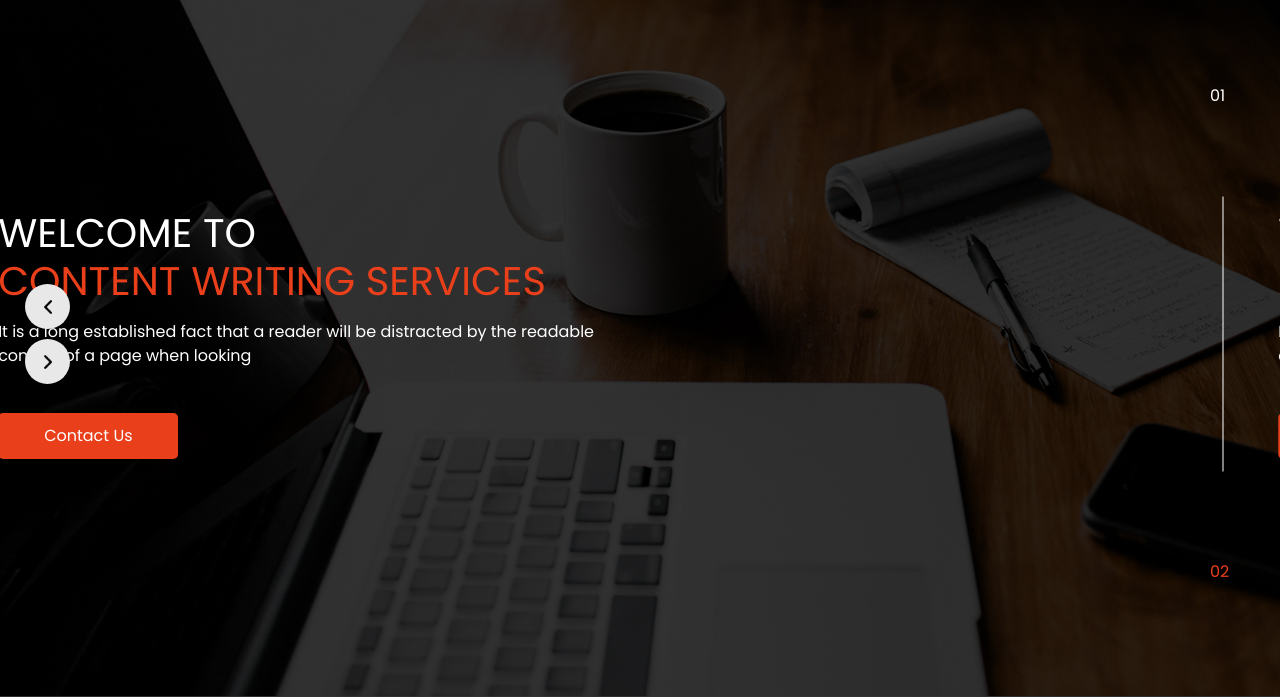
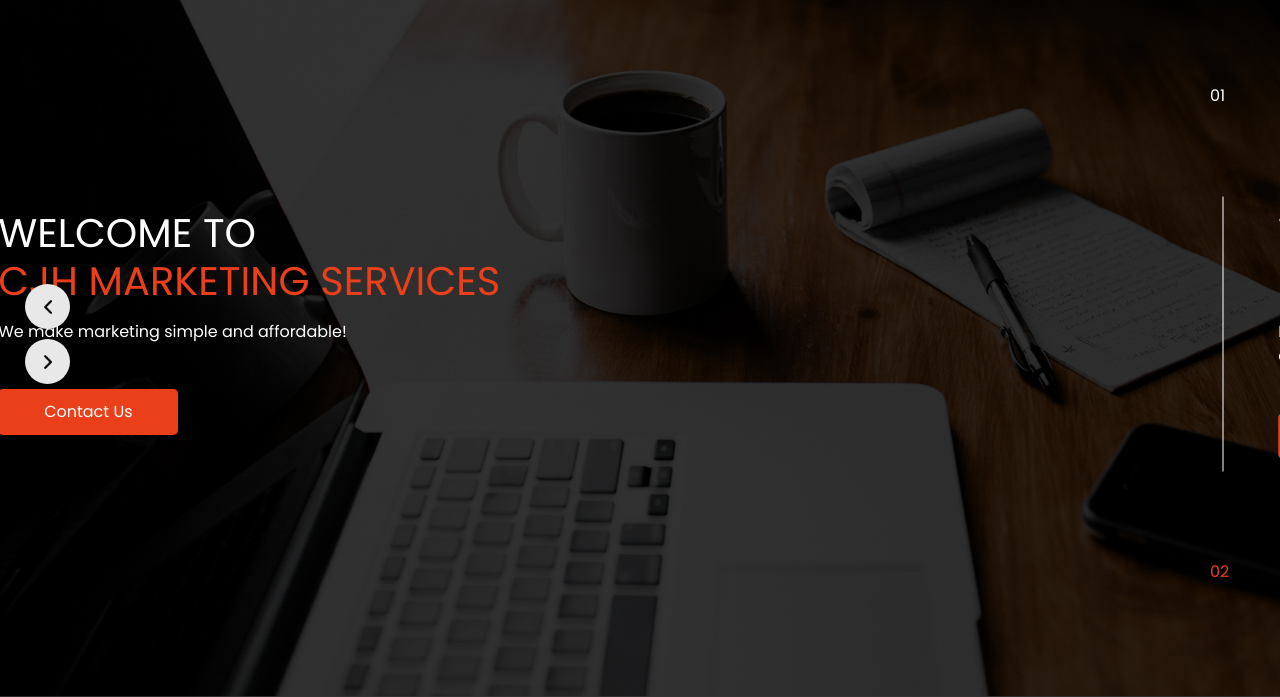
Before and after one commit to CalHolt/cpnt-201-a1-fregg, a plain HTML site: page index.html in a window 1280 px wide. Shown: the part 103-800 px from the top of the page. Drawn offline with nearby package versions, Linux system fonts and the light colour scheme.

Commit message:
changed slides titles and paragraphs

```diff
--- a/index.html
+++ b/index.html
@@ -91,12 +91,11 @@
                       <h1>
                         Welcome To <br>
                         <span>
-                          Content Writing Services
+                          CJH Marketing Services
                         </span>
                       </h1>
                       <p>
-                        It is a long established fact that a reader will be distracted by the readable content of a page
-                        when looking
+                        We make marketing simple and affordable!
                       </p>
                       <div class="btn-box">
                         <a href="" class="btn-1">
```
